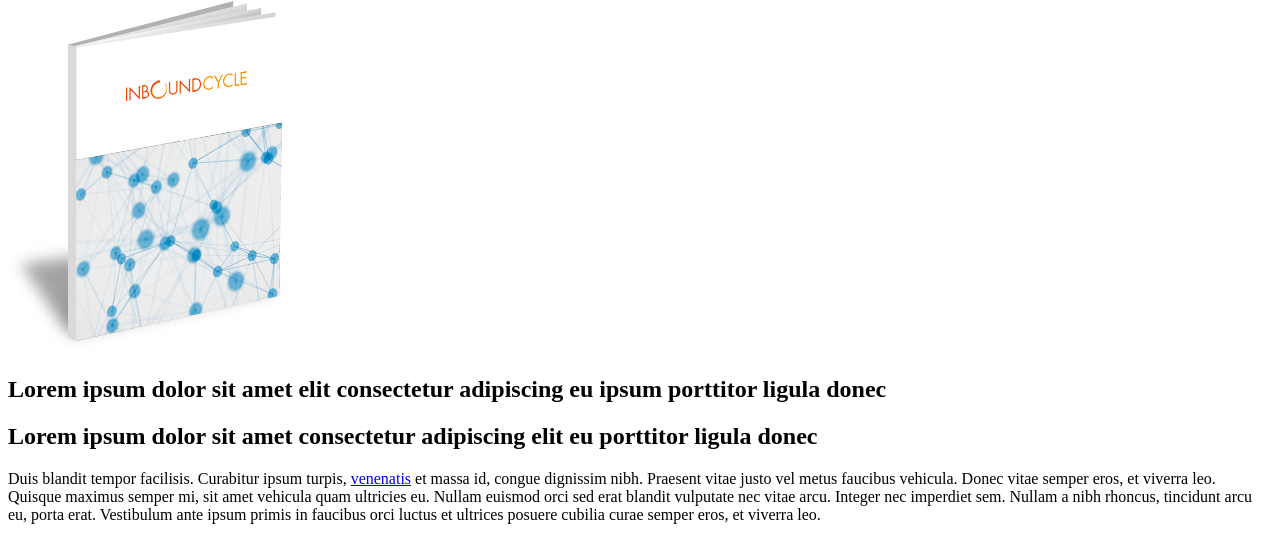
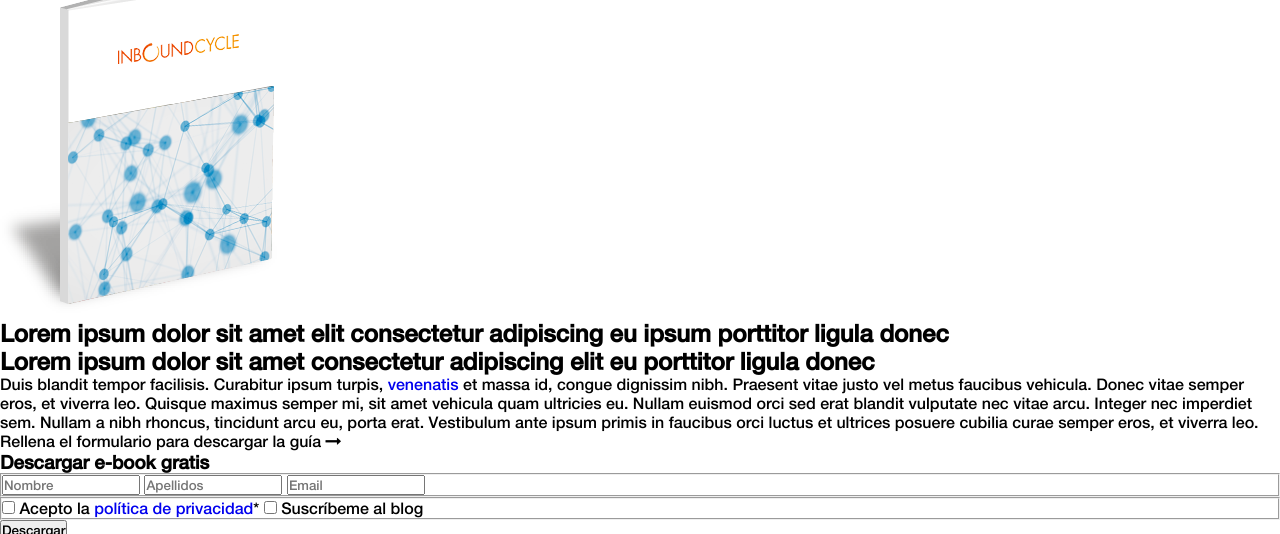
Before and after one commit to paulpessoa/Inboundcycle, a plain HTML site: page Layout/index.html in a window 1280 px wide. Shown: the part 136-670 px from the top of the page. Drawn offline with Linux system fonts and the light colour scheme.

Commit message:
reset css  and importing fonts

```diff
--- a/Layout/css/style.css
+++ b/Layout/css/style.css
@@ -0,0 +1,23 @@
+/* Importing fonts*/
+@font-face {
+    font-family: inboundcycle;
+    src: local("inboundcycle"),
+        url(../fonts/helveticaneue-medium.ttf) format("truetype"),
+        url(../fonts/myriad-pro-regular.ttf) format("truetype");
+  }
+
+  /* ------ css reset ------ */
+* {
+    box-sizing: border-box;
+    padding: 0;
+    margin: 0;
+    text-decoration: none;
+    list-style: none;
+    font-family: "inboundcycle";
+}
+
+/*
+size-desktop: 1280px
+size-tablet: 960px
+size-phone: 768px
+*/
--- a/Layout/index.html
+++ b/Layout/index.html
@@ -4,8 +4,8 @@
   <meta http-equiv="X-UA-Compatible" content="IE=edge">
   <meta name="viewport" content="width=device-width, initial-scale=1">
   <title>InboundCycle</title>
-  <link rel="stylesheet" href="css/font-awesome.min.css">
-  <link rel="stylesheet" href="css/style.css">
+  <link rel="stylesheet" href="./css/font-awesome.min.css">
+  <link rel="stylesheet" href="./css/style.css">
 </head>
 <body>
   <!-- Header -->
```
Also changed, not shown: Layout/fonts/helveticaneue-medium.ttf (added), Layout/fonts/myriad-pro-regular.ttf (added).
